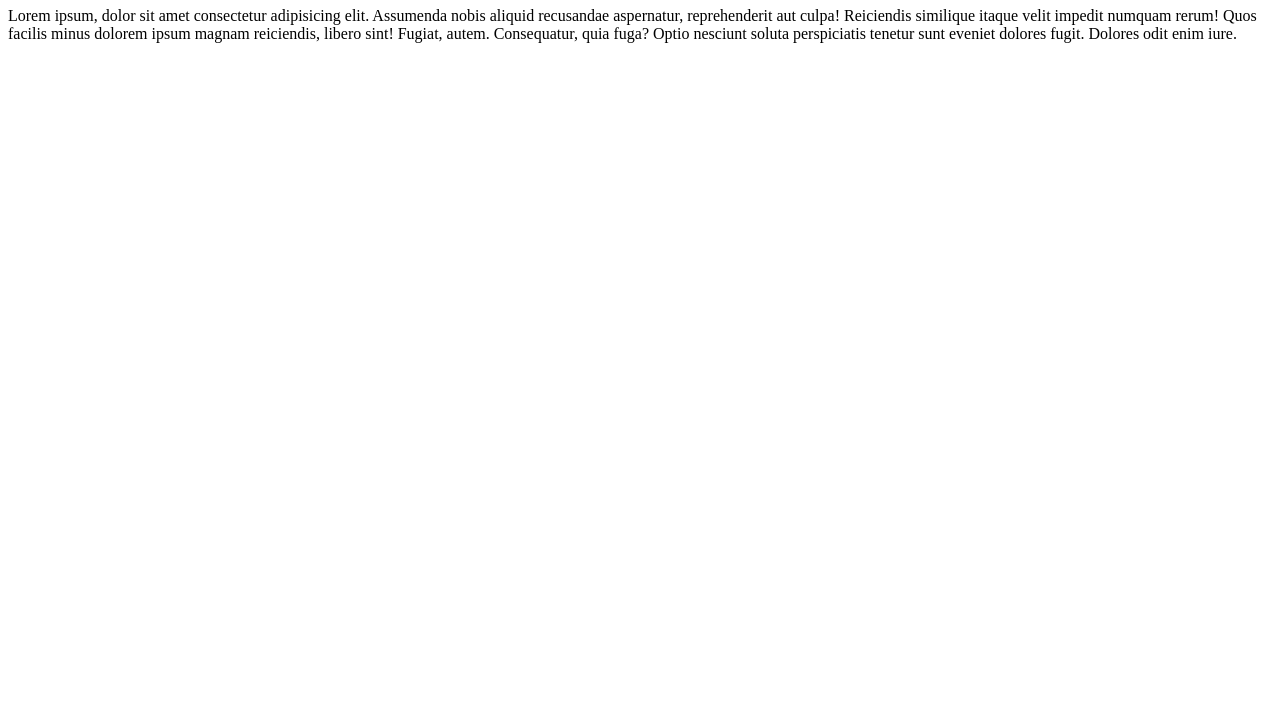
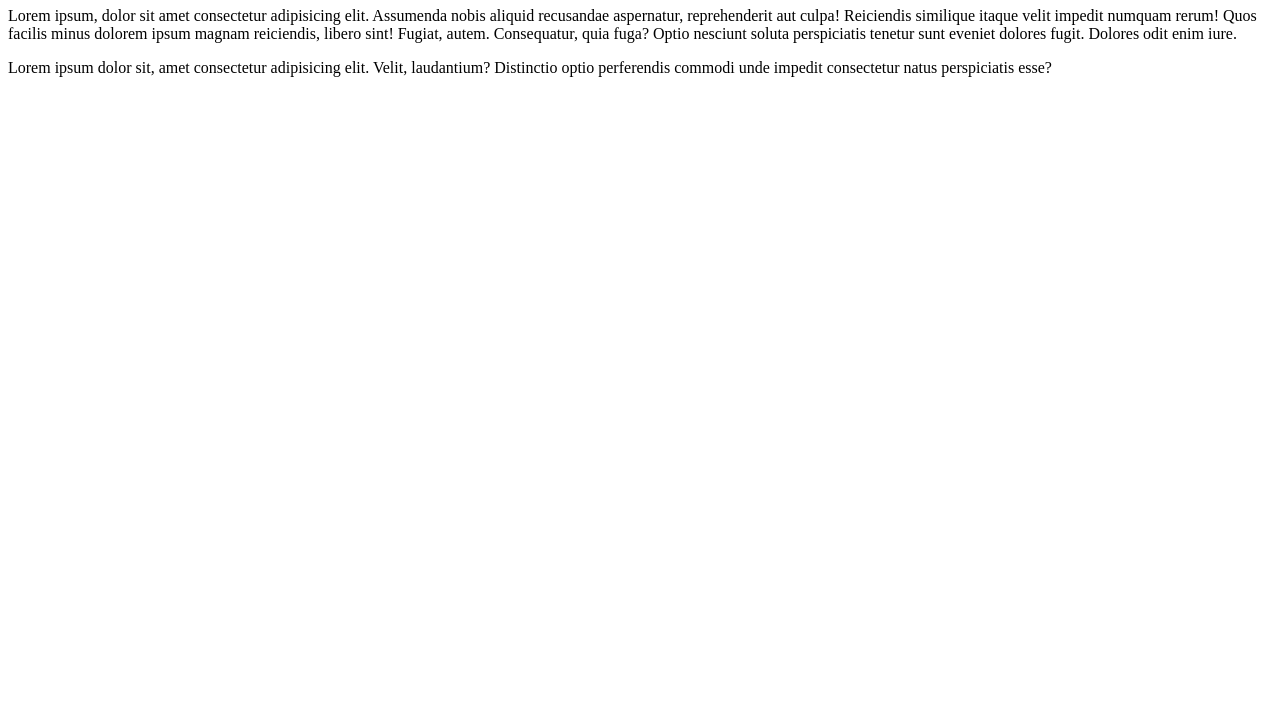
Before and after one commit to ranji2t/my-first-repo, a plain HTML site: page my-first-repo/index.html in a window 1280 px wide. Shown: the part 73-800 px from the top of the page. Drawn offline with Linux system fonts and the light colour scheme.

```diff
--- a/my-first-repo/index.html
+++ b/my-first-repo/index.html
@@ -9,5 +9,6 @@
 <body>
     <header>  <h1> This is header </h1> </header>
     <main> <p> Lorem ipsum, dolor sit amet consectetur adipisicing elit. Assumenda nobis aliquid recusandae aspernatur, reprehenderit aut culpa! Reiciendis similique itaque velit impedit numquam rerum! Quos facilis minus dolorem ipsum magnam reiciendis, libero sint! Fugiat, autem. Consequatur, quia fuga? Optio nesciunt soluta perspiciatis tenetur sunt eveniet dolores fugit. Dolores odit enim iure. </p> </main>
+    <p>Lorem ipsum dolor sit, amet consectetur adipisicing elit. Velit, laudantium? Distinctio optio perferendis commodi unde impedit consectetur natus perspiciatis esse?</p>
 </body>
 </html>
```
